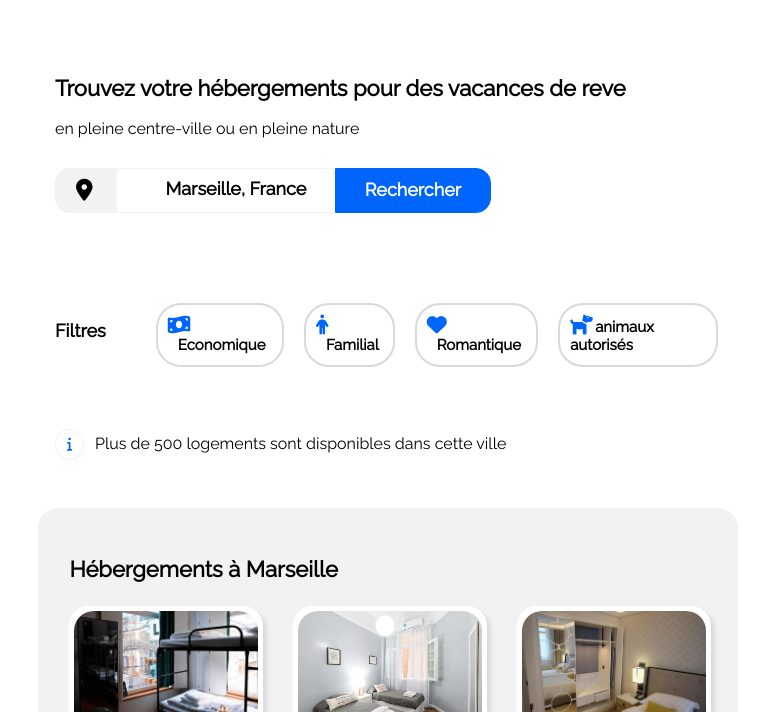
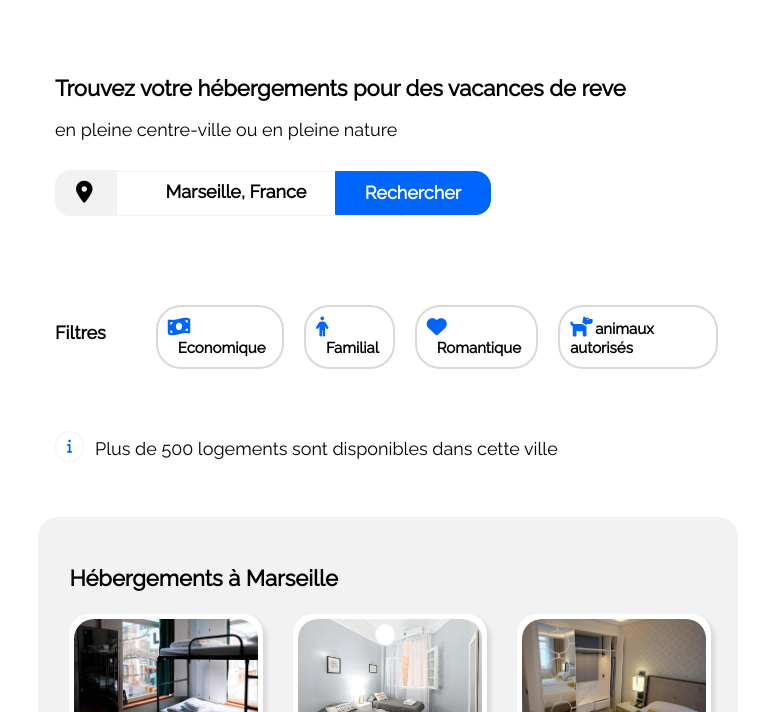
Before and after one commit to Manadev5/Projet-booki, a plain HTML site: page index.html in a window 768 px wide. Shown: the part 87-799 px from the top of the page. Drawn offline with Linux system fonts and the light colour scheme.

Commit message:
changement de la max-width

```diff
--- a/CSS/styles.css
+++ b/CSS/styles.css
@@ -4,7 +4,7 @@ html{
 }
 
 html, body{
-    width: 100%;
+    max-width: 1400px;
 
 }
 
@@ -16,7 +16,7 @@ body{
 }
 
 p{
-   font-size: 16px;
+   font-size: 18px;
 }
 
 h1, h2, h3{
@@ -441,6 +441,9 @@ footer li{
 }
 
 @media screen and (min-width:768px) and (max-width:991px ) {
+   body{
+      width: 100%;
+   }
    nav {
       margin-right: 5%;
    }
@@ -561,6 +564,7 @@ footer li{
 @media  screen and (max-width: 767px) {
    /*on enlève la possibilité de scroller horizontalement*/
    body{
+      width: 100%;
       overflow-x: hidden;
    }
 
```
